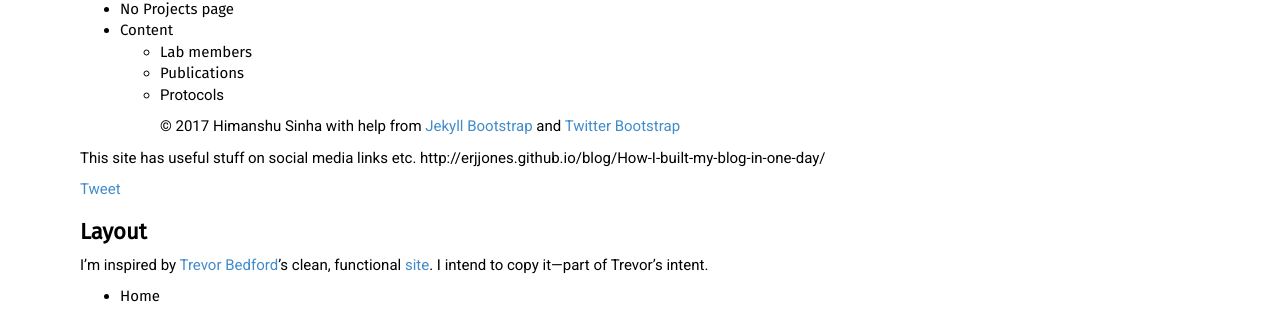
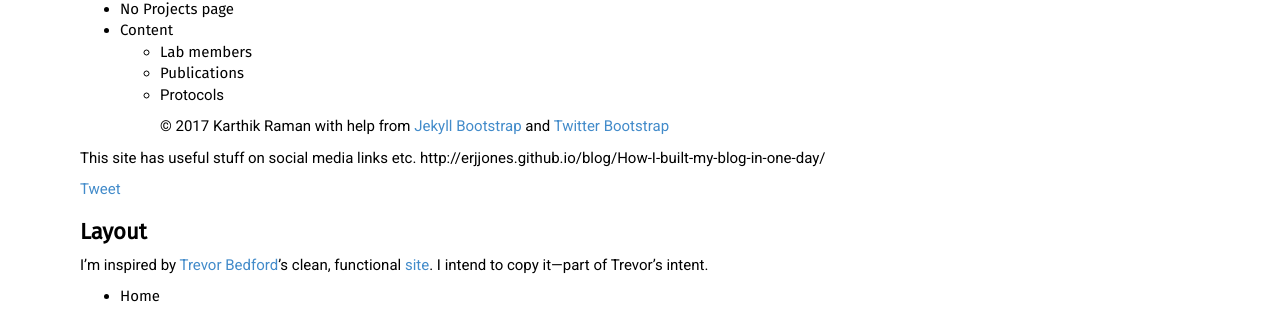
Before and after one commit to philge/ibse-iitm.github.io, a Jekyll site: the page built from notes.md, in a window 1280 px wide and 900 px high, scrolled down 709 px. Shown: the part 143-452 px from the top of the window. Built offline with Jekyll 4.4.1, drawn with Linux system fonts in a browser that asks for light colours; nearby versions of some CDN libraries; our own code applies the rules of GitHub Pages for plain Markdown files; comment, search, counter and statistics services are not loaded; part of the change alters nothing that is shown.

```diff
--- a/_config.yml
+++ b/_config.yml
@@ -24,13 +24,6 @@ department:
 author :
   name : Karthik Raman
   email : kraman @ iitm·ac·in
-  github : karthikraman
-  twitter : himanshu-lab
-author :
-  name : Himanshu Sinha
-  email : sinha @ iitm·ac·in
-  github :
-  twitter :
 #  feedburner : feedname
 
 # The production_url is only used when full-domain names are needed
@@ -116,7 +109,7 @@ JB :
   analytics :
     provider : google
     google :
-      tracking_id : 'UA-62008526-1'
+      tracking_id :
     getclicky :
       site_id :
     mixpanel :
```
